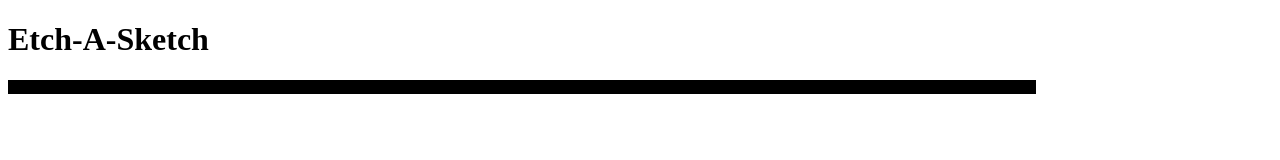
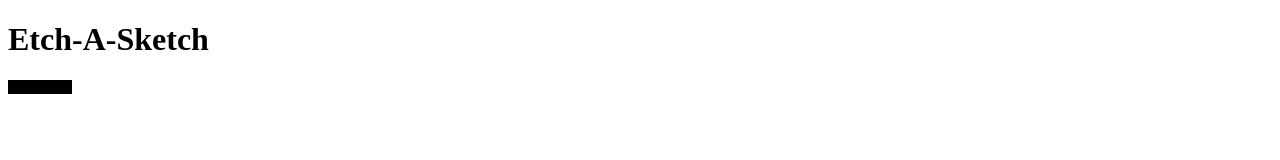
Before and after one commit to Alpo007/etch-a-sketch, a plain HTML site: page index.html in a window 1280 px wide. Drawn offline with Linux system fonts and the light colour scheme.

Commit message:
add 16 container divs
add 16 container divs so I can place 16 divs inside each to make a 16 row with flexbox

```diff
--- a/script.js
+++ b/script.js
@@ -1,7 +1,7 @@
 const container = document.querySelector('.container');
 
-for (let i = 0; i <= 16*16; i++){
-    const div = document.createElement('div');
-    div.classList.add("drawingSquares");
-    container.appendChild(div);
+for (let i = 0+1; i <= 16; i++){
+    const containerDiv = document.createElement('div');
+    containerDiv.classList.add('containerDiv'+ i);
+    container.appendChild(containerDiv);
 }
--- a/style.css
+++ b/style.css
@@ -1,5 +1,4 @@
 div {
-    display:flex;
     background-color: white;
     border: solid black 2px;
     height: 10px;
@@ -7,7 +6,11 @@
 }
 
 .container{
-    display:flex;
+    display: flex;
     background-color: white;
     border: none;
 }
+
+.containerDiv{
+    display: flex;
+}
```
